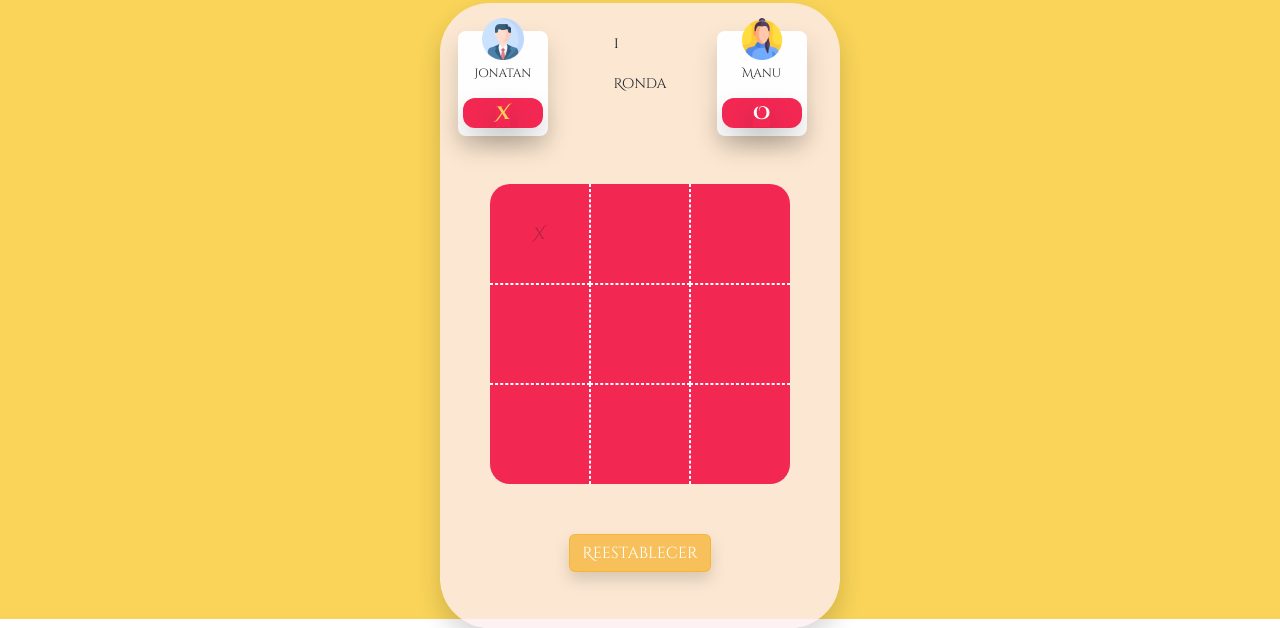
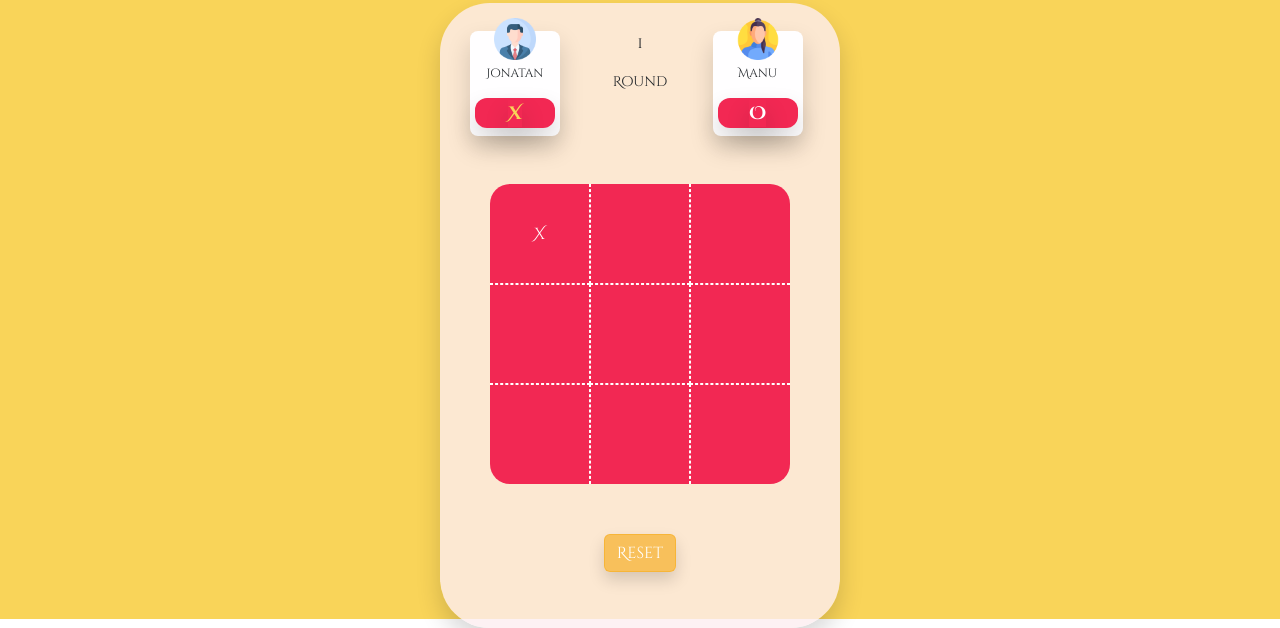
Before and after one commit to JManuelCR/javascriptTictactoeChallenge, a plain HTML site: page index.html in a window 1280 px wide. Both pictures are taken after a click on the button 540 px from the left and 415 px from the top of the page. Shown: the part 181-809 px from the top of the page. Drawn offline with nearby package versions, Linux system fonts and the light colour scheme.

Commit message:
Funcionalidad básica

```diff
--- a/index.html
+++ b/index.html
@@ -21,7 +21,7 @@
         </header>
         <section class="container-fluid">
             <div class="container wrapper-board">
-                <div class="row players p-2">
+                <div class="row players p-2 mx-auto">
                     <div class="col-4">
                         <div class="players__card position-relative">
                             <div class="avatar">
@@ -35,9 +35,9 @@
                     </div>
                     <div class="col-4">
                         <div class="players__round">
-                            <div class=ronda">
+                            <div class="ronda text-center">
                                 <p>1</p>
-                                <small>Ronda</small>
+                                <small>Round</small>
                             </div>
                         </div>
                     </div>
@@ -77,7 +77,7 @@
                     </div>
                     <div class="mensaje__ganador d-flex justify-content-center" id="mensajeGanador">
                         <div mensaje-ganador-text></div>
-                        <button class="btn btn-success btn-restart shadow">Reestablecer</button>
+                        <button class="btn btn-success btn-restart shadow" id="reset">Reset</button>
                     </div>
                 </div>
 
--- a/js/script.js
+++ b/js/script.js
@@ -1,64 +1,66 @@
 let board = document.querySelectorAll(".board button");
 let isActive = false;
-let turnCounter = 1;
-let playerTurn = 0;
-const winner = [
-  [0, 1, 2],
-  [3, 4, 5],
-  [6, 7, 8],
-  [0, 3, 6],
-  [1, 4, 7],
-  [2, 5, 8],
-  [0, 4, 8],
-  [2, 4, 6]
-];
+let counter = 0;
+
+const winner = '012-345-678-036-147-258-048-246'
+let winner2 = '012-345-678-036-147-258-048-246'
 
 
-console.log(winner);
+console.log(winner2);
+
+document.getElementById('reset').addEventListener('click', (event) => {
+  event.preventDefault();
+  reset();
+})
 
 for (let i = 0; i < board.length; i++) {
   board[i].addEventListener('click', (event) => {
     event.preventDefault();
 
-    console.log(`Boton: ${board[i].id}`);
-
     let jugadorActual = actualPlayer();
     if(jugadorActual == 1){
-        board[i].innerText = 'X';
-        board[i].disabled = true;
-        console.log(winner[0]);
+      movement(i,jugadorActual,'X')
     } else if(jugadorActual == 2) {
-        board[i].innerText = 'O';
-        board[i].disabled = true;
+        movement(i,jugadorActual,'O')
     } else {
         console.log('No funcionó');
     }
-    console.log(playerTurn);
-    mensaje = `Click en el boton: ${i}`
-    console.log(mensaje);
+
     counter += 1;
-    console.log(counter);
 
   })
 }
 
-function actualPlayer ( )  {
-  if ( turnCounter%2 !=  0 ){
-    playerTurn = 1;
-  }else {
-    playerTurn = 2;
+function movement(i,jugadorActual,marca){
+  board[i].innerText = marca;
+  board[i].disabled = true;
+  board[i].style.color = 'white';
+  winner2 = winner2.replaceAll(i+'',marca)
+  if(winner2.indexOf(marca+marca+marca) > -1){
+    console.log(jugadorActual+' wins!!!')
+    disabledButtons(true);
   }
-  turnCounter += 1;
-
-  return playerTurn;
 }
 
-let winerCheck = () => {
-  let
-//
-  const win = winner[i];
-  const a = board[win[0]];
-  const b = board[win[1]];
-  const c = board[win[2]];
+function disabledButtons(disabled){
+  for (let i = 0; i < board.length; i++) {
+    board[i].disabled = disabled;
+  }
 }
-//a ===
+
+function actualPlayer ( )  {
+  if ( counter%2 ==  0 ){
+    return 1;
+  }else {
+    return 2;
+  }
+}
+
+function reset(){
+  for (let i = 0; i < board.length; i++) {
+    board[i].innerText = '';
+    board[i].disabled = false;
+  }
+  winner2 = winner;
+  counter = 0;
+}
```
